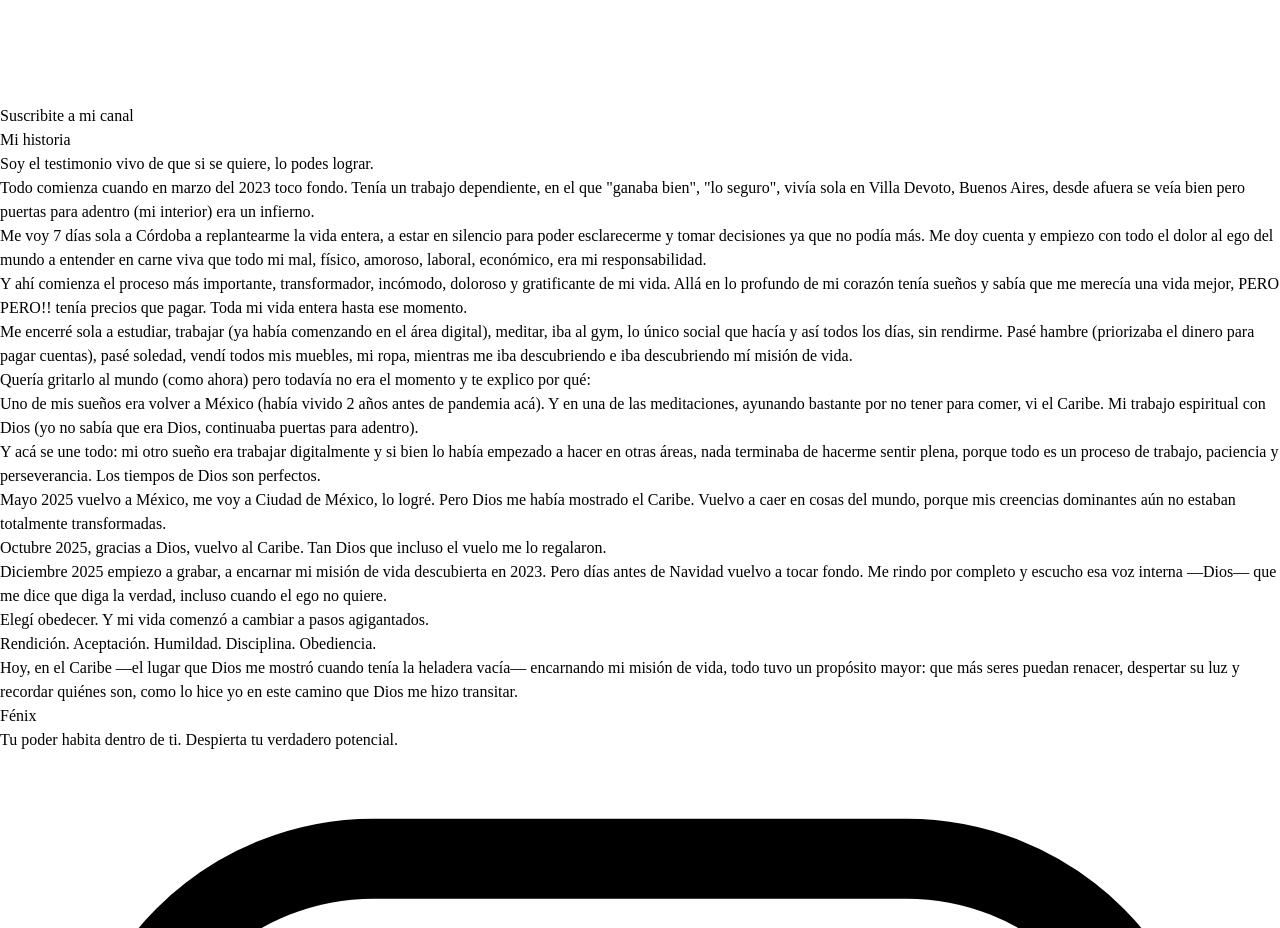
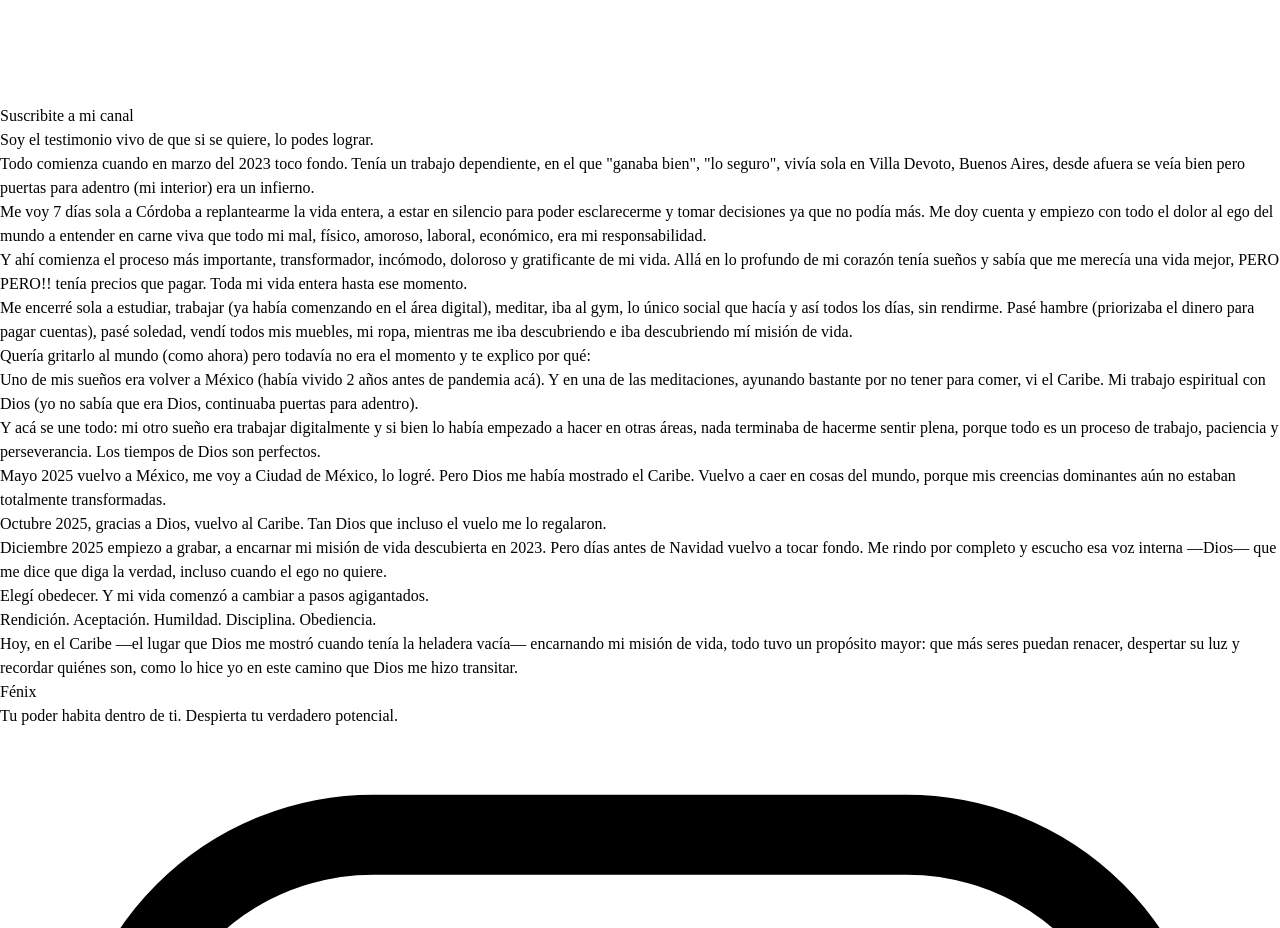
Before and after one commit to Nare14/serfenix, a React (Vite) app in the folder client/: page / in a window 1280 px wide. Shown: the part 4960-5888 px from the top of the page. Built offline with nearby package versions, Linux system fonts and the light colour scheme; no server answers; grey boxes are pictures that could not be loaded.

Commit message:
cambio 4

```diff
--- a/client/src/pages/home.tsx
+++ b/client/src/pages/home.tsx
@@ -468,9 +468,6 @@ export default function Home() {
             {...fadeInUp}
             className="max-w-4xl mx-auto text-center mb-12"
           >
-            <h2 className="text-4xl md:text-5xl font-serif text-rose-950 mb-4">
-              Mi historia
-            </h2>
             <div className="h-1 w-24 bg-rose-400 rounded-full mx-auto" />
           </motion.div>
 
```
